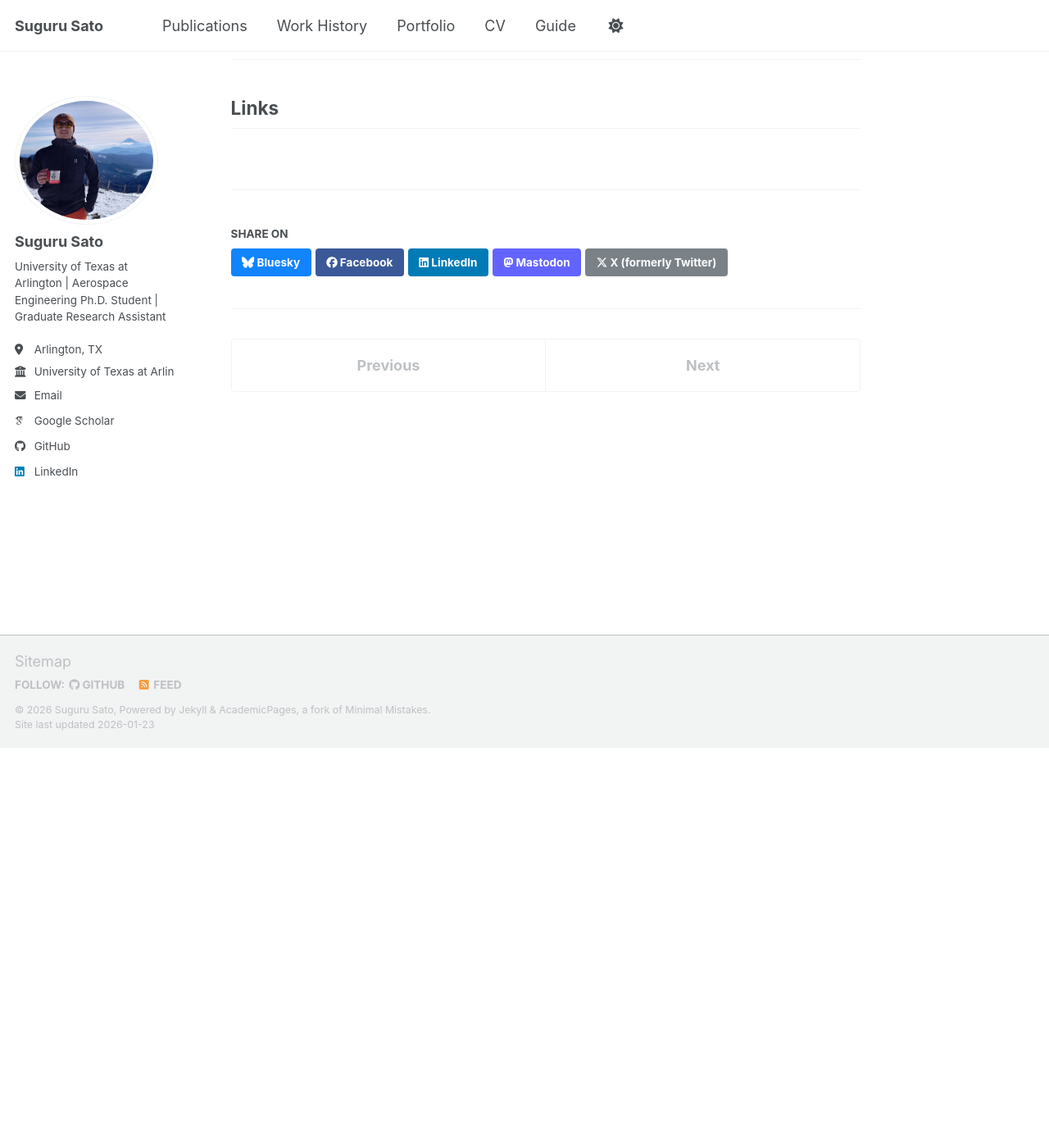
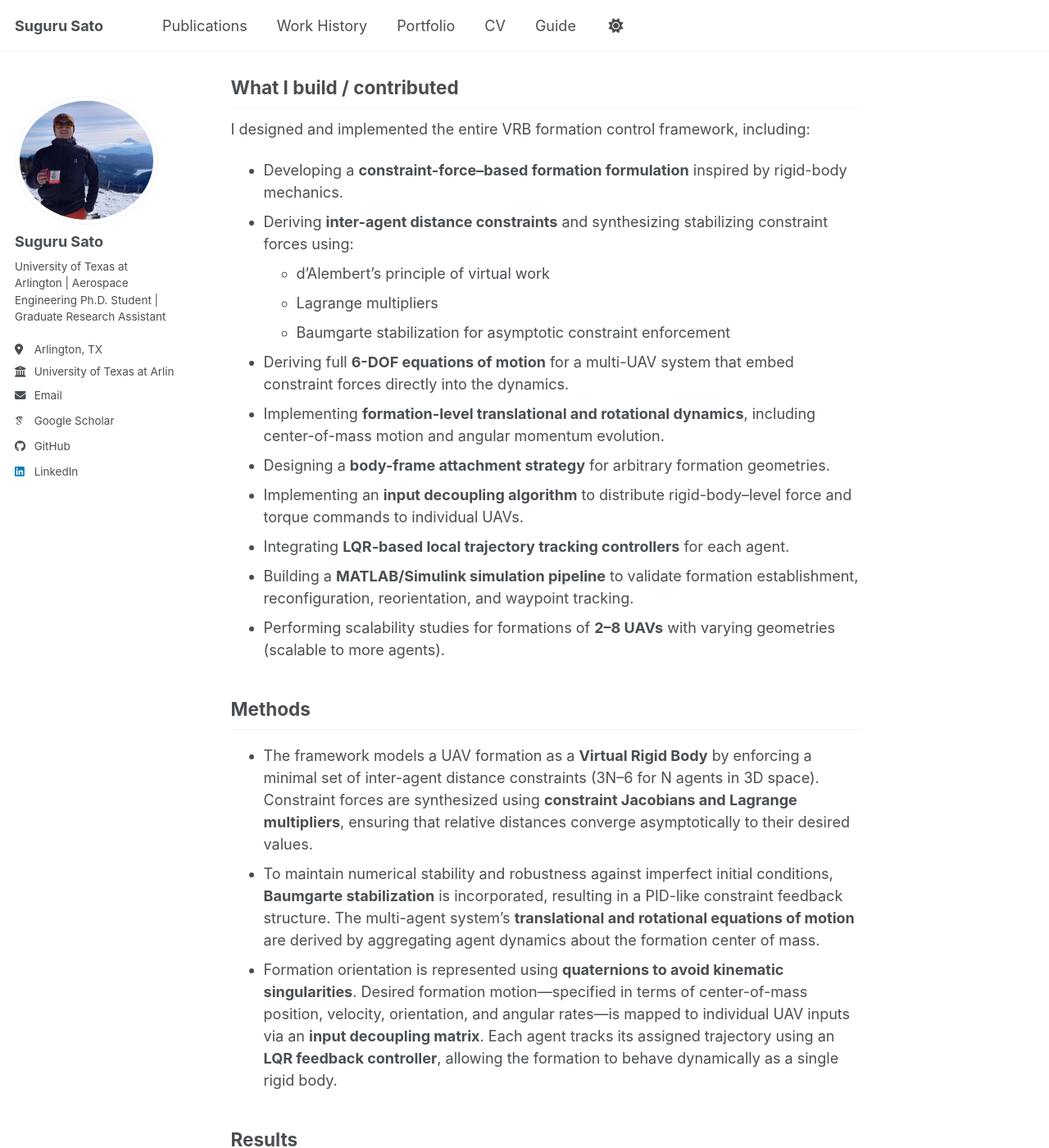
Before and after one commit to GitHub-Suguru/GitHub-Suguru.github.io, a Jekyll site: the page built from _portfolio/virtual_rigid_body_formation.md, in a window 1280 px wide and 1400 px high, scrolled down 488 px. Shown: the whole window at 82% size. Built offline with Jekyll 4.4.1, drawn with Linux system fonts in a browser that asks for light colours; some web fonts are replaced; a script bundle is joined from its source files by our own code; library files that are not in the unit come from our copies; some of the changed text lies outside the part shown.

Commit message:
Update virtual_rigid_body_formation.md

```diff
--- a/_portfolio/virtual_rigid_body_formation.md
+++ b/_portfolio/virtual_rigid_body_formation.md
@@ -1,21 +1,43 @@
 ---
-title: "Physics-Informed Virtual Rigid Body (VRB) Formation Control of Multiple UAVs"
-excerpt: "Multi-UAV VRB formation simulations. <br/><img src='/images/vrb_8_v_snapshot.png'>"
+title: "Modeling and Simulation of Virtual Rigid Body Formations and their applications using Multiple Air Vehicles"
+excerpt: "Multi-UAV VRB formation simulations. [Publisher Page](https://doi.org/10.2514/6.2024-2016) [Archive](https://doi.org/10.48550/arXiv.2601.11788)"
 collection: portfolio
 permalink: /portfolio/vrb_formation/
-date: 2025-12-21
+date: 2024-01-04
 ---
 
 ## Summary
-
+This project presents a **physics-informed Virtual Rigid Body (VRB) formation control framework** for coordinating multiple UAVs by enforcing rigid-body–like distance constraints among agents. By modeling a UAV formation as a virtual rigid structure, the framework enables coordinated translation, rotation, reconfiguration, and station keeping without explicit leader–follower hierarchies or preplanned individual trajectories. The approach is validated through extensive MATLAB/Simulink simulations across single- and multi-waypoint missions with formations ranging from three to eight UAVs.
 
 ## What I build / contributed
-
+I designed and implemented the entire VRB formation control framework, including:
+- Developing a **constraint-force–based formation formulation** inspired by rigid-body mechanics.
+- Deriving **inter-agent distance constraints** and synthesizing stabilizing constraint forces using:
+  - d’Alembert’s principle of virtual work
+  - Lagrange multipliers
+  - Baumgarte stabilization for asymptotic constraint enforcement
+- Deriving full **6-DOF equations of motion** for a multi-UAV system that embed constraint forces directly into the dynamics.
+- Implementing **formation-level translational and rotational dynamics**, including center-of-mass motion and angular momentum evolution.
+- Designing a **body-frame attachment strategy** for arbitrary formation geometries.
+- Implementing an **input decoupling algorithm** to distribute rigid-body–level force and torque commands to individual UAVs.
+- Integrating **LQR-based local trajectory tracking controllers** for each agent.
+- Building a **MATLAB/Simulink simulation pipeline** to validate formation establishment, reconfiguration, reorientation, and waypoint tracking.
+- Performing scalability studies for formations of **2–8 UAVs** with varying geometries (scalable to more agents).
 
 ## Methods
-
+- The framework models a UAV formation as a **Virtual Rigid Body** by enforcing a minimal set of inter-agent distance constraints (3N–6 for N agents in 3D space). Constraint forces are synthesized using **constraint Jacobians and Lagrange multipliers**, ensuring that relative distances converge asymptotically to their desired values.
+- To maintain numerical stability and robustness against imperfect initial conditions, **Baumgarte stabilization** is incorporated, resulting in a PID-like constraint feedback structure. The multi-agent system’s **translational and rotational equations of motion** are derived by aggregating agent dynamics about the formation center of mass.
+- Formation orientation is represented using **quaternions to avoid kinematic singularities**. Desired formation motion—specified in terms of center-of-mass position, velocity, orientation, and angular rates—is mapped to individual UAV inputs via an **input decoupling matrix**. Each agent tracks its assigned trajectory using an **LQR feedback controller**, allowing the formation to behave dynamically as a single rigid body.
 
 ## Results
-
+- Successfully demonstrated **formation establishment and stabilization** for multiple geometries and number of agents of choice, including
+  - Accurate convergence of formation center-of-mass position and velocity
+  - Stable formation orientation and angular rates
+  - Constraint satisfaction throughout the maneuver
+- Demonstrated **multi-waypoint missions** in cluttered environments with:
+  - Formation reconfiguration prior to narrow passages
+  - Formation reorientation and retrieval
+  - Continuous enforcement of inter-agent distance constraints
+- Verified scalability with increased number of agents with stable performance despite changes in formation inertia during reconfiguration.
 
 ## Links
```
